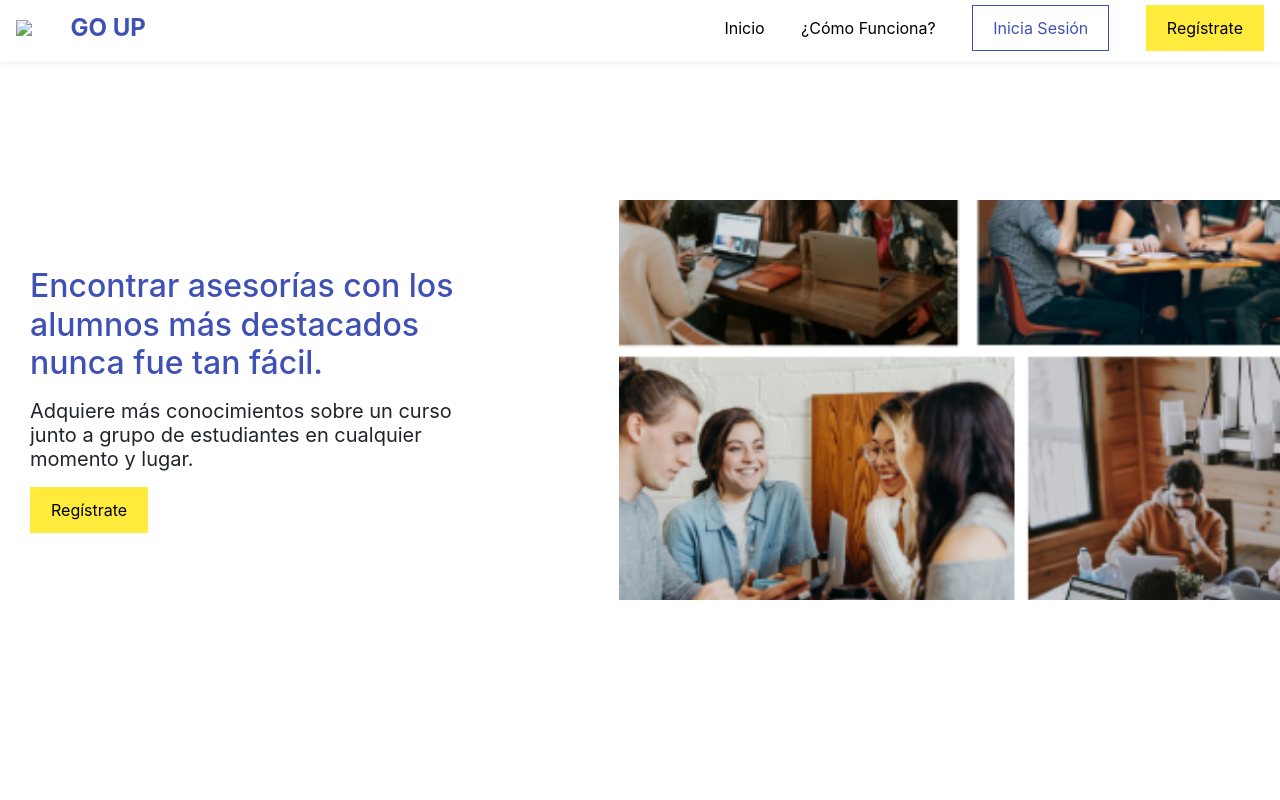
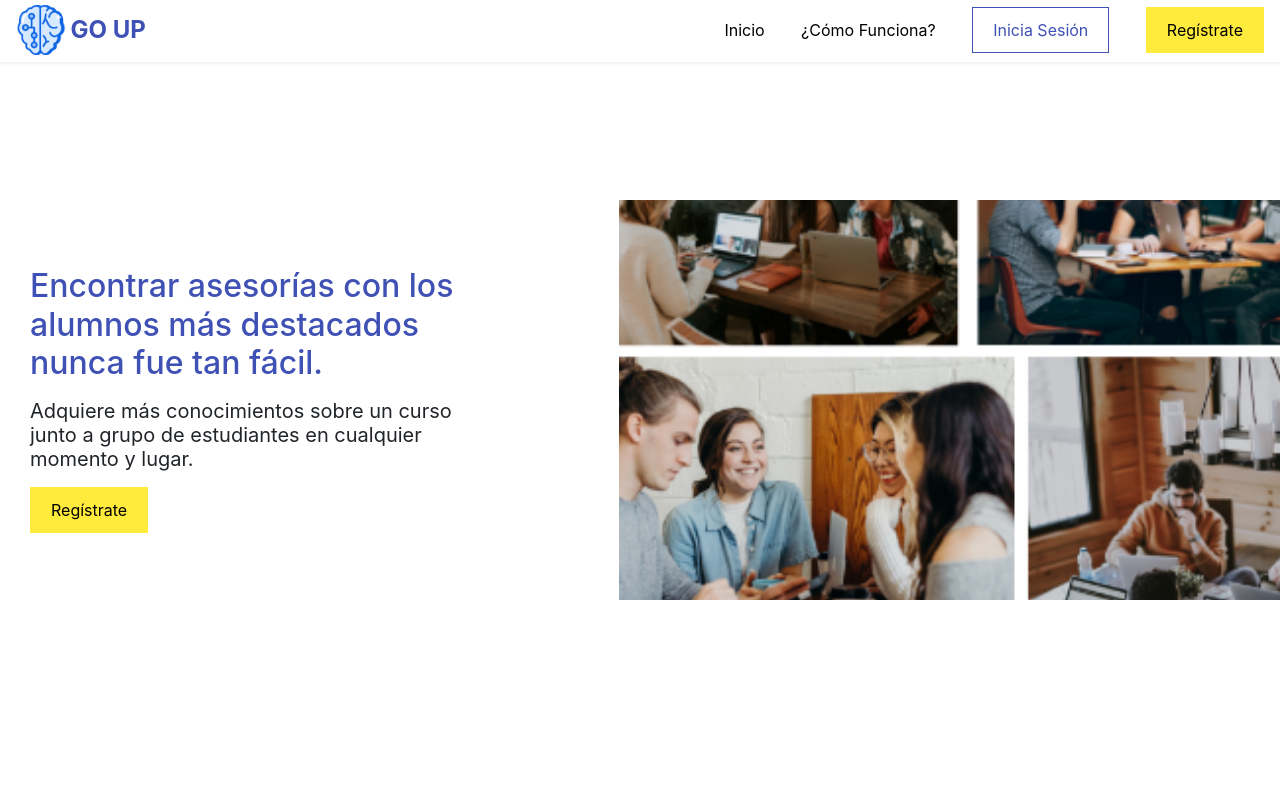
Before and after one commit to diananr/go-up-landing, a plain HTML site: page index.html in a window 1280 px wide. Shown: the top 800 px of the page. Drawn offline with Linux system fonts and the light colour scheme; files whose address does not match are found by name.

Commit message:
Finding images

```diff
--- a/index.html
+++ b/index.html
@@ -4,7 +4,7 @@
       <meta name="viewport" content="width=device-width, initial-scale=1.0, user-scalable=no">
       <link rel="stylesheet" type="text/css" href="assets/css/bootstrap.min.css">
       <link rel="stylesheet" type="text/css" href="css/style.css">
-      <link rel="icon" type="image/x-icon" href="../go-up/assets/img/brain-color.png">
+      <link rel="icon" type="image/x-icon" href="/assets/img/brain-color.png">
       <meta charset="utf-8">
       <title>GO UP</title>
     </head>
@@ -13,7 +13,7 @@
           <div class="header_section_wrapper">
             <div class="header_logo">
               <div class="box_img">
-                <img src="../go-up/assets/img/brain-color.png">
+                <img src="/assets/img/brain-color.png">
               </div>
               <div class="box_name">
                 <span>GO UP</span>
```
